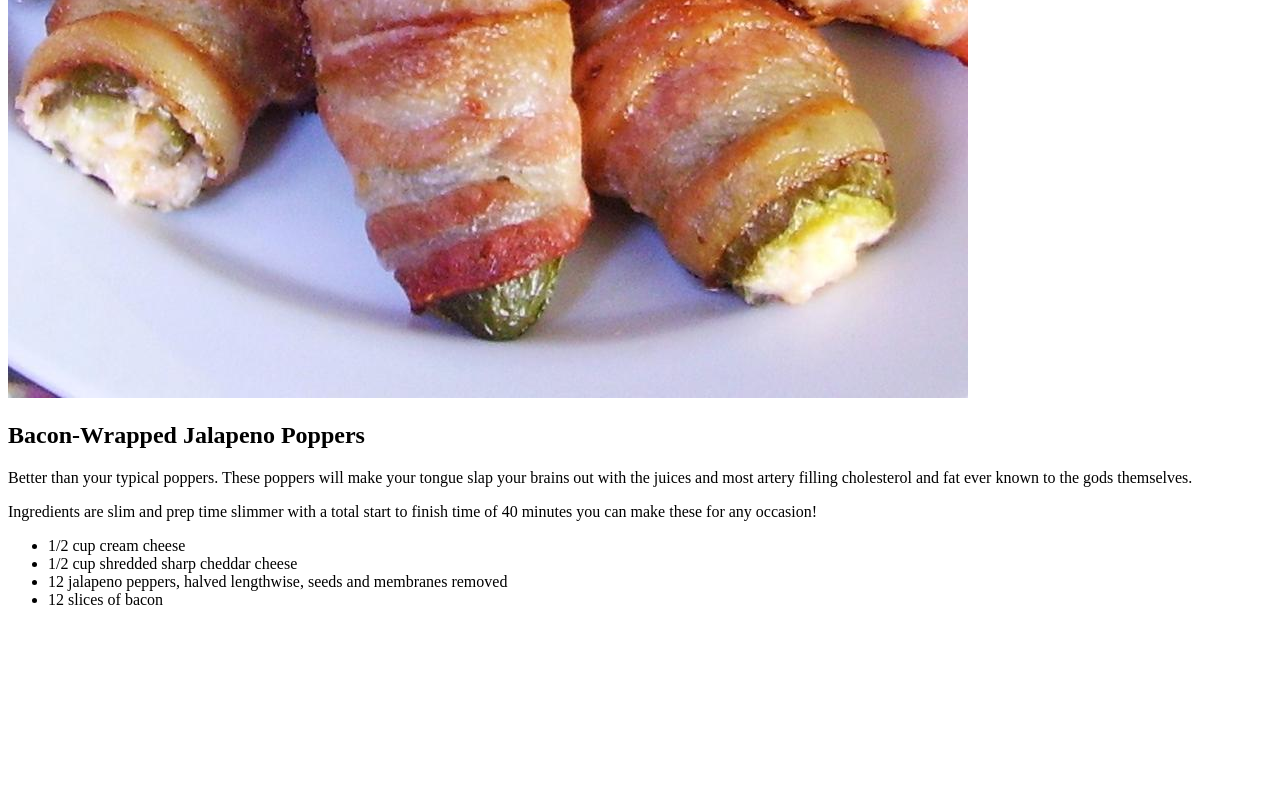
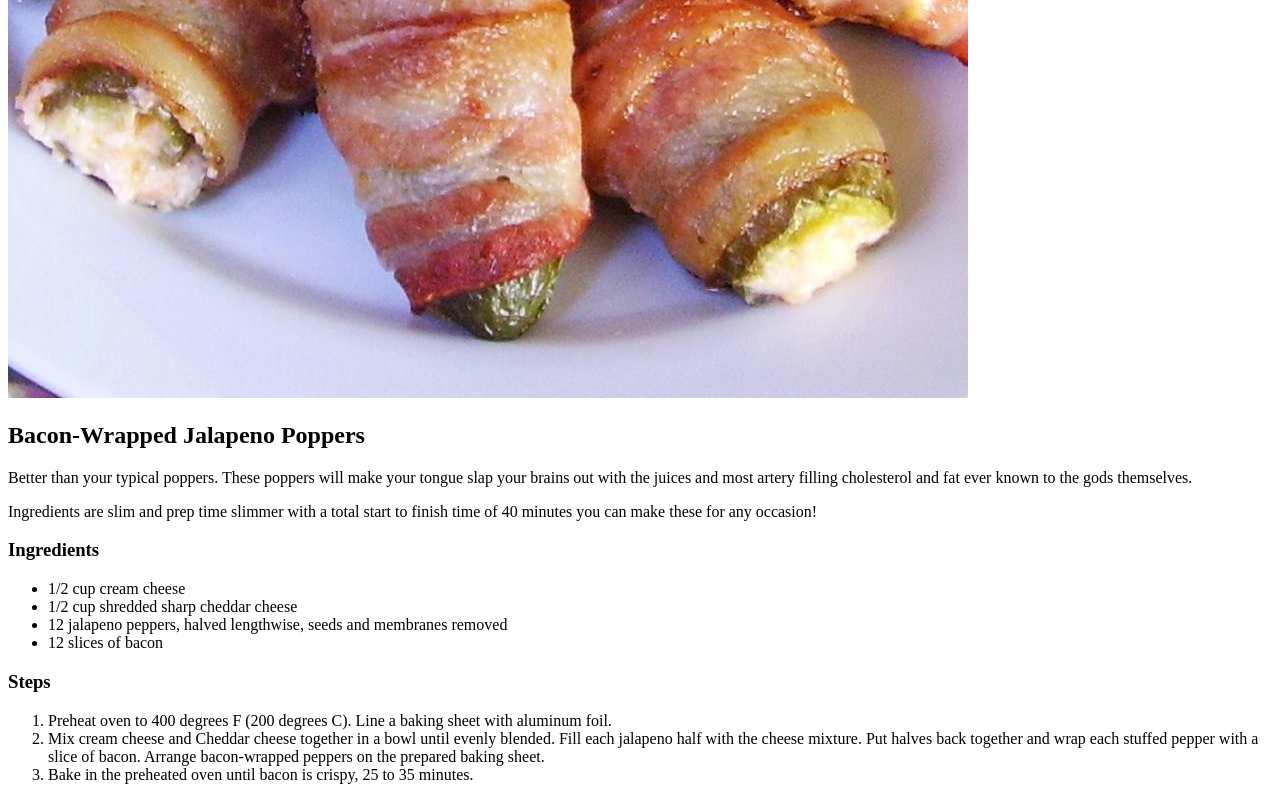
Before and after one commit to Jon-Keen/odin-recipes, a plain HTML site: page recipes/poppers.html in a window 1280 px wide. Shown: the part 642-1442 px from the top of the page. Before the commit the page ends 1267 px from the top, so only its background shows below. Drawn offline with Linux system fonts and the light colour scheme.

Commit message:
Added ordered step list, add headings for ingredients and steps

```diff
--- a/recipes/poppers.html
+++ b/recipes/poppers.html
@@ -12,11 +12,18 @@
     <h2>Bacon-Wrapped Jalapeno Poppers</h2>
     <p>Better than your typical poppers. These poppers will make your tongue slap your brains out with the juices and most artery filling cholesterol and fat ever known to the gods themselves.</p>
     <p>Ingredients are slim and prep time slimmer with a total start to finish time of 40 minutes you can make these for any occasion!</p>
+    <h3>Ingredients</h3>
     <ul>
         <li>1/2 cup cream cheese</li>
         <li>1/2 cup shredded sharp cheddar cheese</li>
         <li>12 jalapeno peppers, halved lengthwise, seeds and membranes removed</li>
         <li>12 slices of bacon</li>
     </ul>
+    <h3>Steps</h3>
+    <ol>
+        <li>Preheat oven to 400 degrees F (200 degrees C). Line a baking sheet with aluminum foil.</li>
+        <li>Mix cream cheese and Cheddar cheese together in a bowl until evenly blended. Fill each jalapeno half with the cheese mixture. Put halves back together and wrap each stuffed pepper with a slice of bacon. Arrange bacon-wrapped peppers on the prepared baking sheet.</li>
+        <li>Bake in the preheated oven until bacon is crispy, 25 to 35 minutes.</li>
+    </ol>
 </body>
 </html>
```
